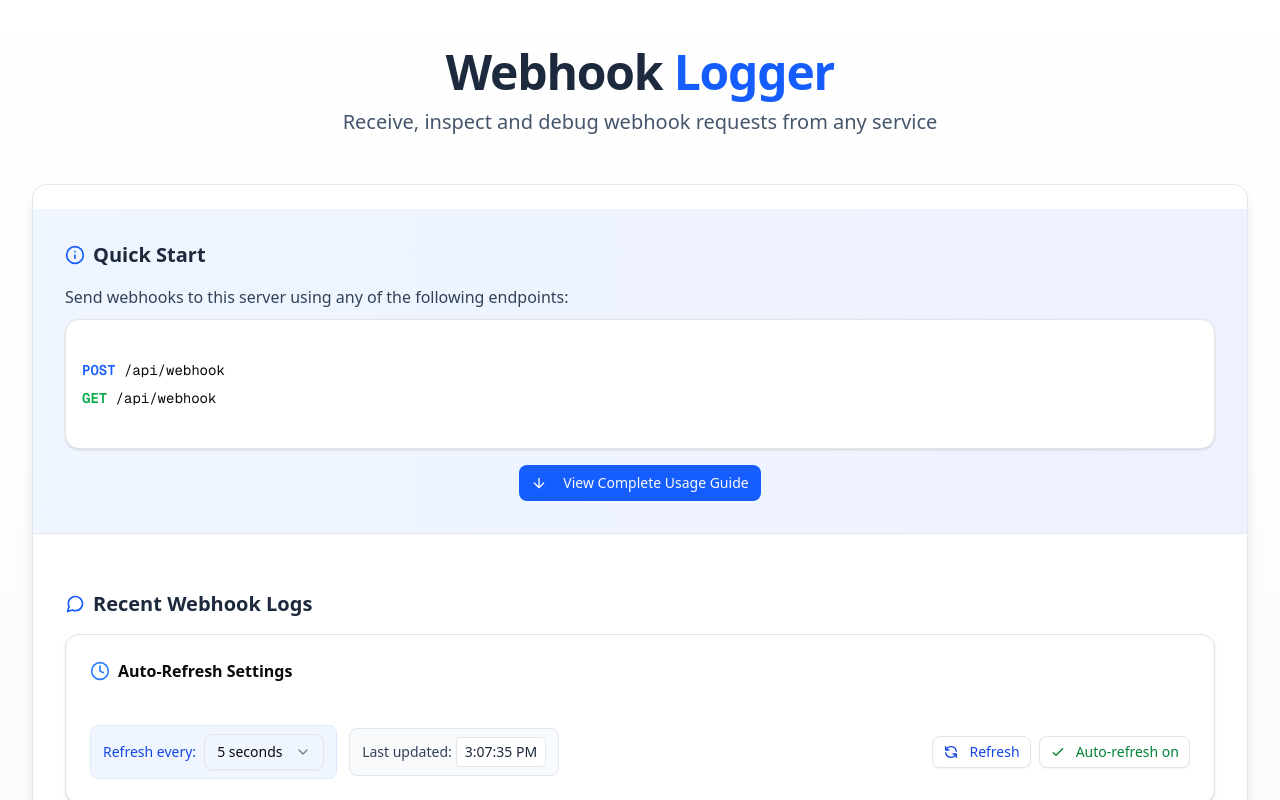
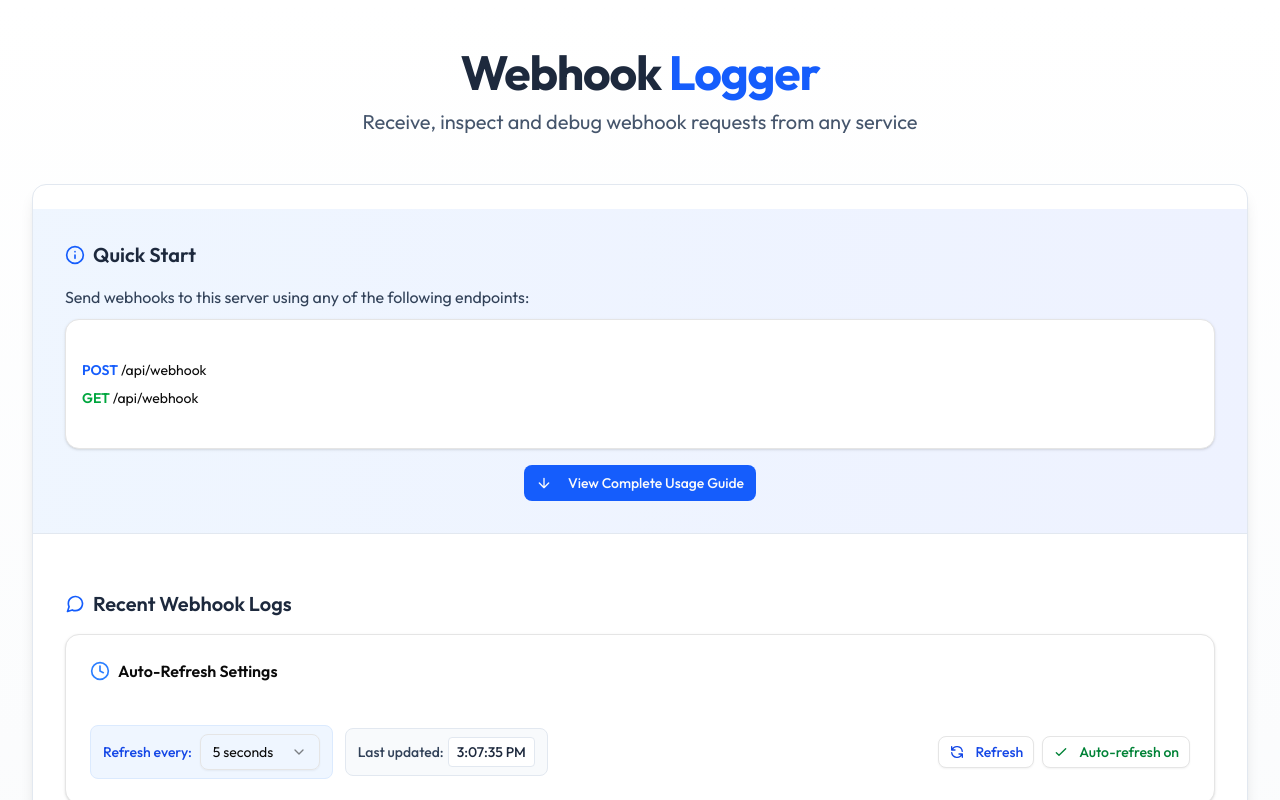
Before and after one commit to ledhcg/webhook-logger, a Next.js app: page / in a window 1280 px wide. Shown: the top 800 px of the page. Built offline with nearby package versions, Linux system fonts and the light colour scheme; no server answers; the database is empty.

Commit message:
Replace Geist font with Outfit font in layout component

```diff
--- a/src/app/layout.tsx
+++ b/src/app/layout.tsx
@@ -1,14 +1,9 @@
 import type { Metadata } from "next";
-import { Geist, Geist_Mono } from "next/font/google";
+import { Outfit } from "next/font/google";
 import "./globals.css";
 
-const geistSans = Geist({
-  variable: "--font-geist-sans",
-  subsets: ["latin"],
-});
-
-const geistMono = Geist_Mono({
-  variable: "--font-geist-mono",
+const outfit = Outfit({
+  variable: "--font-outfit",
   subsets: ["latin"],
 });
 
@@ -26,11 +21,7 @@ export default function RootLayout({
 }>) {
   return (
     <html lang="en">
-      <body
-        className={`${geistSans.variable} ${geistMono.variable} antialiased`}
-      >
-        {children}
-      </body>
+      <body className={`${outfit.className}  antialiased`}>{children}</body>
     </html>
   );
 }
```
